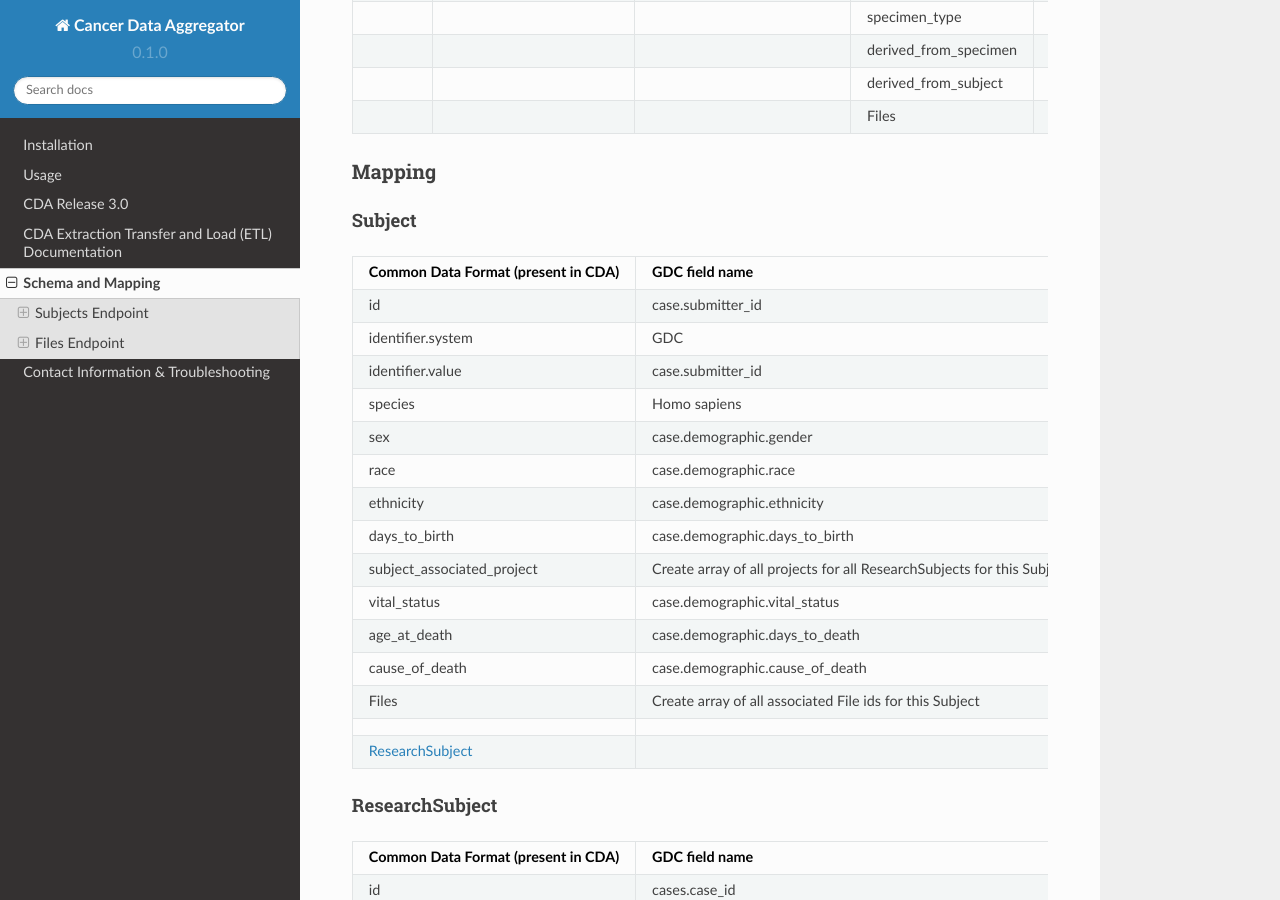
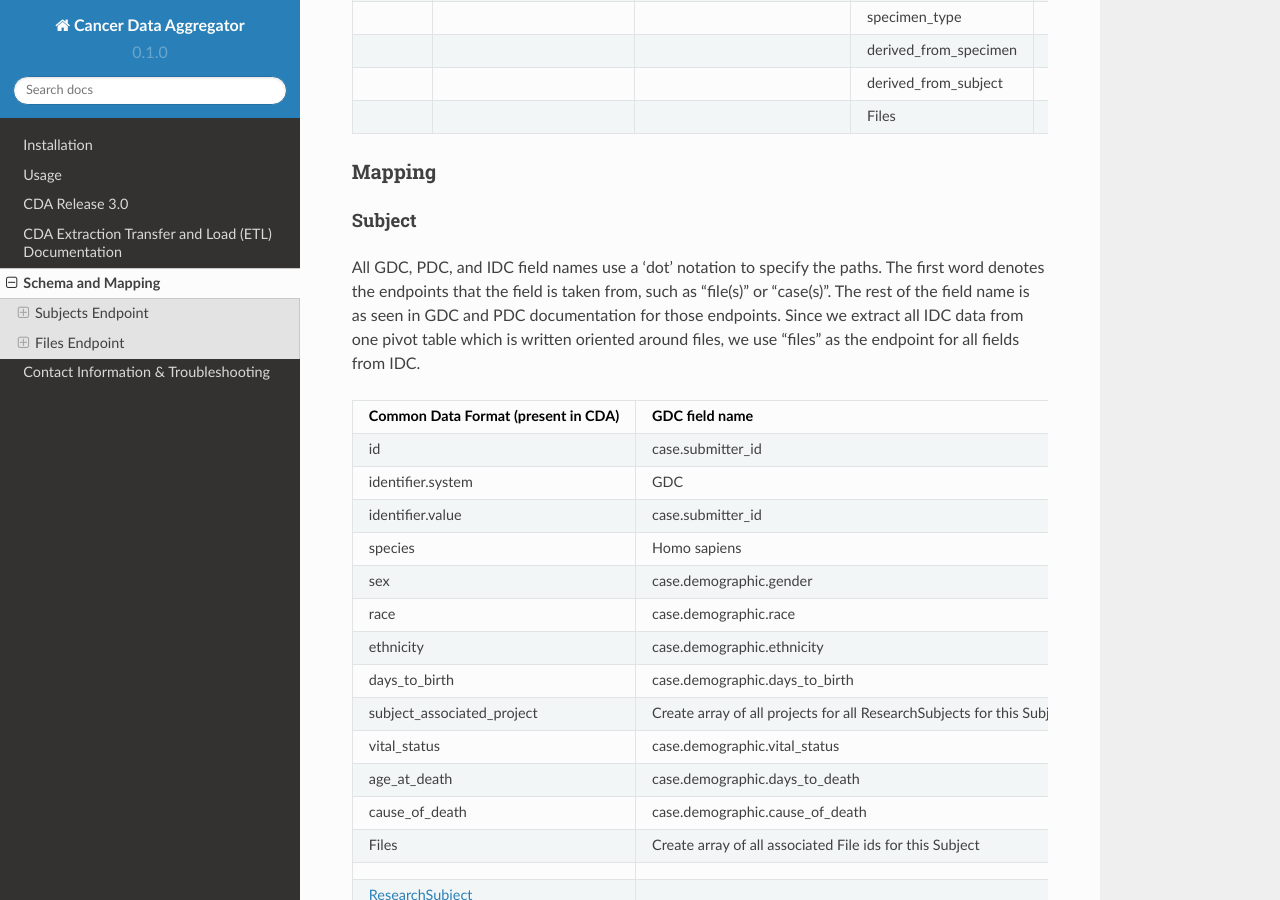
Before and after one commit to CancerDataAggregator/CDA-HelpDesk, a Sphinx documentation site: the page built from docs/source/Schema.md, in a window 1280 px wide and 900 px high, scrolled down 2215 px. Built offline with Sphinx 7.4.7 and the Read the Docs theme 2.0.0, drawn with Linux system fonts in a browser that asks for light colours; some of the changed text lies outside the part shown.

Commit message:
add note about endpoints in field names

```diff
--- a/docs/source/Schema.md
+++ b/docs/source/Schema.md
@@ -68,6 +68,9 @@ The **Subject** entity is the outer most record in the Subjects endpoint. Within
 ### Mapping
 (subject_S)=
 #### Subject
+
+All GDC, PDC, and IDC field names use a 'dot' notation to specify the paths. The first word denotes the endpoints that the field is taken from, such as "file(s)" or "case(s)". The rest of the field name is as seen in GDC and PDC documentation for those endpoints. Since we extract all IDC data from one pivot table which is written oriented around files, we use "files" as the endpoint for all fields from IDC.
+
 | Common Data Format (present in CDA) | GDC field name                                                         | PDC field name                     | IDC field name                   |
 | ----------------------------------- | ---------------------------------------------------------------------- | ---------------------------------- | -------------------------------- |
 | id                                  | case.submitter\_id                                                     | cases.case\_submitter\_id          | files.PatientID                  |
@@ -265,6 +268,9 @@ The **File** entity is the outer most record in the Files endpoint. Within the *
 
 (subject_F)=
 #### Subject
+
+All GDC, PDC, and IDC field names use a 'dot' notation to specify the paths. The first word denotes the endpoints that the field is taken from, such as "file(s)" or "case(s)". The rest of the field name is as seen in GDC and PDC documentation for those endpoints. Since we extract all IDC data from one pivot table which is written oriented around files, we use "files" as the endpoint for all fields from IDC.
+
 | Common Data Format (present in CDA) | GDC field name                                                         | PDC field name                     | IDC field name                   |
 | ----------------------------------- | ---------------------------------------------------------------------- | ---------------------------------- | -------------------------------- |
 | id                                  | file.case.submitter\_id                                                | files.cases.case\_submitter\_id    | files.PatientID                  |
```
